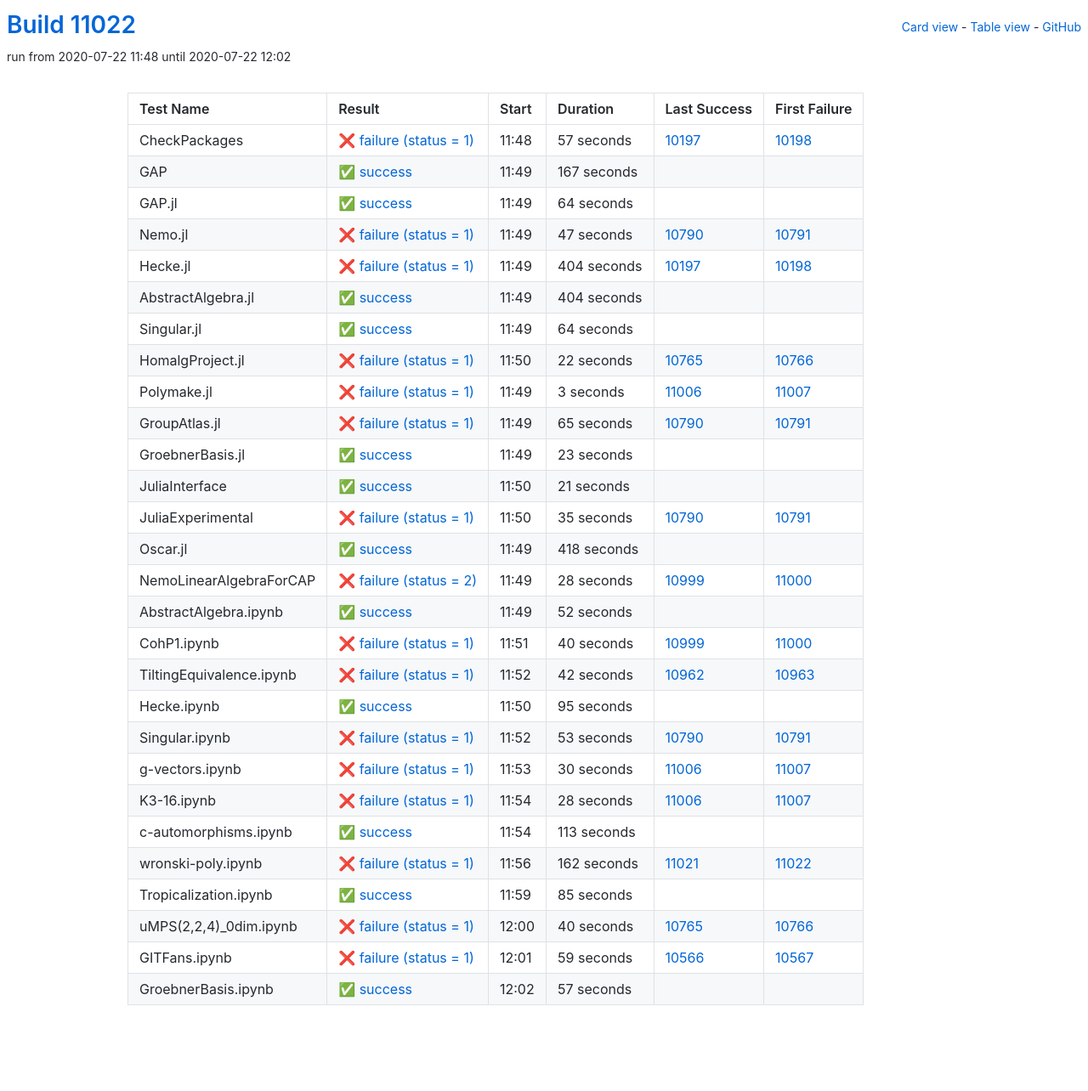
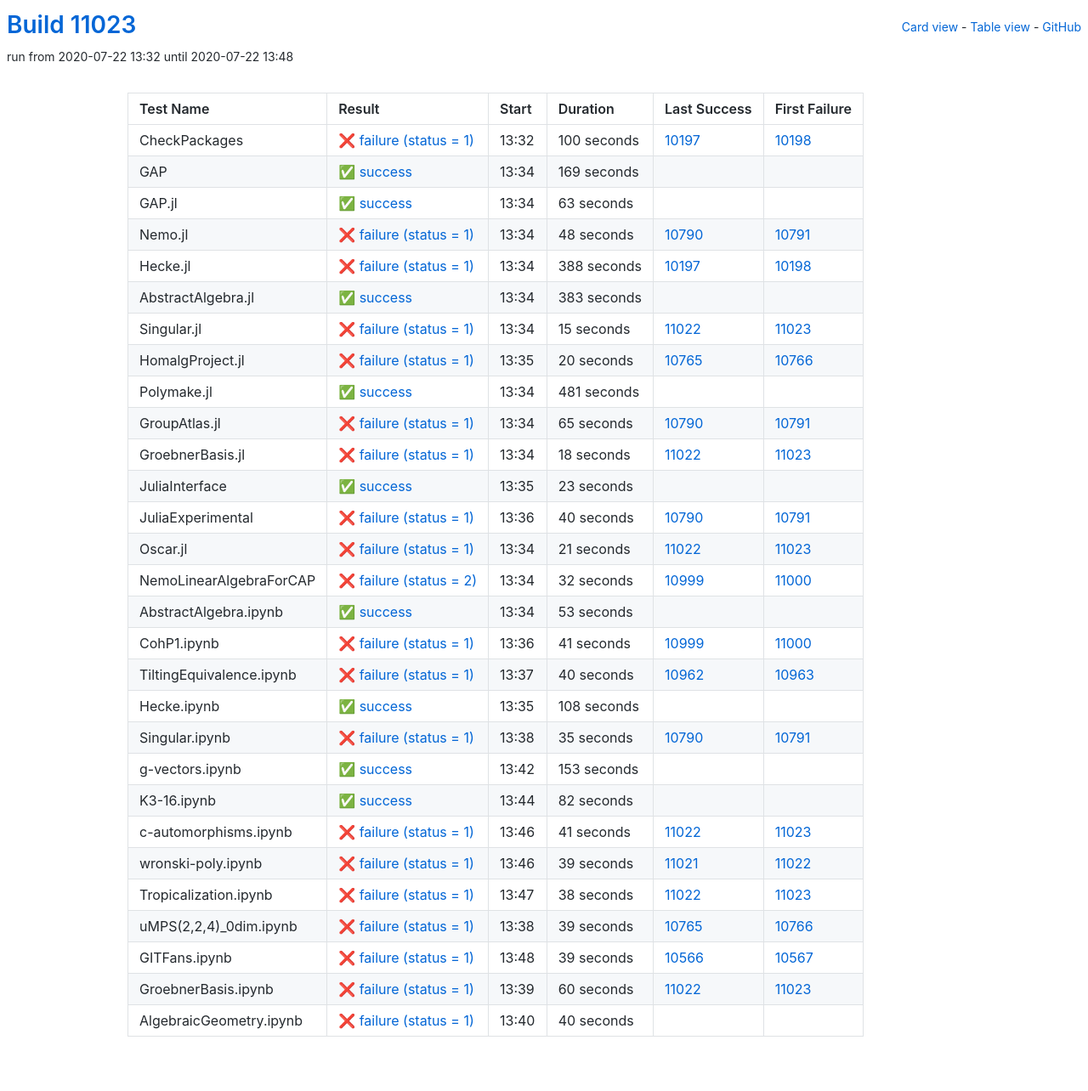
Before and after one commit to oscar-system/oscar-ci-status, a Jekyll site: the page built from table.html, in a window 1280 px wide. Shown: the whole page at 85% size. Built offline with Jekyll 4.4.1, drawn with Linux system fonts in a browser that asks for light colours; before the commit the page ends 1247 px from its top, so only the background shows below that.

Commit message:
Build #11023

```diff
--- a/_data/ci.yml
+++ b/_data/ci.yml
@@ -1,6 +1,6 @@
 ---
-build: 11022
-build_url: https://oscarci.mathematik.uni-kl.de/job/oscar/11022/
+build: 11023
+build_url: https://oscarci.mathematik.uni-kl.de/job/oscar/11023/
 job: oscar
 organization: oscar-system
 repo: oscar-ci-status
@@ -8,116 +8,116 @@
 tests:
 - name: CheckPackages
   id: checkpackages
-  log: https://oscarci.mathematik.uni-kl.de/job/oscar/11022/artifact/logs/build-11022/CheckPackages.log
-  start: 2020-07-22 11:48
+  log: https://oscarci.mathematik.uni-kl.de/job/oscar/11023/artifact/logs/build-11023/CheckPackages.log
+  start: 2020-07-22 13:32
   success: false
   exitcode: 1
   status: failure
-  duration: 57
+  duration: 100
   last_success: 10197
   last_success_url: https://oscarci.mathematik.uni-kl.de/job/oscar/10197/
   first_failure: 10198
   first_failure_url: https://oscarci.mathematik.uni-kl.de/job/oscar/10198/
 - name: GAP
   id: gap
-  log: https://oscarci.mathematik.uni-kl.de/job/oscar/11022/artifact/logs/build-11022/GAP.log
-  start: 2020-07-22 11:49
+  log: https://oscarci.mathematik.uni-kl.de/job/oscar/11023/artifact/logs/build-11023/GAP.log
+  start: 2020-07-22 13:34
   success: true
   exitcode: 0
   status: success
-  duration: 167
+  duration: 169
   last_success: false
   last_success_url:
   first_failure: false
   first_failure_url:
 - name: GAP.jl
   id: gap-jl
-  log: https://oscarci.mathematik.uni-kl.de/job/oscar/11022/artifact/logs/build-11022/GAP.jl.log
-  start: 2020-07-22 11:49
+  log: https://oscarci.mathematik.uni-kl.de/job/oscar/11023/artifact/logs/build-11023/GAP.jl.log
+  start: 2020-07-22 13:34
   success: true
   exitcode: 0
   status: success
-  duration: 64
+  duration: 63
   last_success: false
   last_success_url:
   first_failure: false
   first_failure_url:
 - name: Nemo.jl
   id: nemo-jl
-  log: https://oscarci.mathematik.uni-kl.de/job/oscar/11022/artifact/logs/build-11022/Nemo.jl.log
-  start: 2020-07-22 11:49
+  log: https://oscarci.mathematik.uni-kl.de/job/oscar/11023/artifact/logs/build-11023/Nemo.jl.log
+  start: 2020-07-22 13:34
   success: false
   exitcode: 1
   status: failure
-  duration: 47
+  duration: 48
   last_success: 10790
   last_success_url: https://oscarci.mathematik.uni-kl.de/job/oscar/10790/
   first_failure: 10791
   first_failure_url: https://oscarci.mathematik.uni-kl.de/job/oscar/10791/
 - name: Hecke.jl
   id: hecke-jl
-  log: https://oscarci.mathematik.uni-kl.de/job/oscar/11022/artifact/logs/build-11022/Hecke.jl.log
-  start: 2020-07-22 11:49
+  log: https://oscarci.mathematik.uni-kl.de/job/oscar/11023/artifact/logs/build-11023/Hecke.jl.log
+  start: 2020-07-22 13:34
   success: false
   exitcode: 1
   status: failure
-  duration: 404
+  duration: 388
   last_success: 10197
   last_success_url: https://oscarci.mathematik.uni-kl.de/job/oscar/10197/
   first_failure: 10198
   first_failure_url: https://oscarci.mathematik.uni-kl.de/job/oscar/10198/
 - name: AbstractAlgebra.jl
   id: abstractalgebra-jl
-  log: https://oscarci.mathematik.uni-kl.de/job/oscar/11022/artifact/logs/build-11022/AbstractAlgebra.jl.log
-  start: 2020-07-22 11:49
+  log: https://oscarci.mathematik.uni-kl.de/job/oscar/11023/artifact/logs/build-11023/AbstractAlgebra.jl.log
+  start: 2020-07-22 13:34
   success: true
   exitcode: 0
   status: success
-  duration: 404
+  duration: 383
   last_success: false
   last_success_url:
   first_failure: false
   first_failure_url:
 - name: Singular.jl
   id: singular-jl
-  log: https://oscarci.mathematik.uni-kl.de/job/oscar/11022/artifact/logs/build-11022/Singular.jl.log
-  start: 2020-07-22 11:49
-  success: true
-  exitcode: 0
-  status: success
-  duration: 64
-  last_success: false
-  last_success_url:
-  first_failure: false
-  first_failure_url:
-- name: HomalgProject.jl
-  id: homalgproject-jl
-  log: https://oscarci.mathematik.uni-kl.de/job/oscar/11022/artifact/logs/build-11022/HomalgProject.jl.log
-  start: 2020-07-22 11:50
+  log: https://oscarci.mathematik.uni-kl.de/job/oscar/11023/artifact/logs/build-11023/Singular.jl.log
+  start: 2020-07-22 13:34
   success: false
   exitcode: 1
   status: failure
-  duration: 22
+  duration: 15
+  last_success: 11022
+  last_success_url: https://oscarci.mathematik.uni-kl.de/job/oscar/11022/
+  first_failure: 11023
+  first_failure_url: https://oscarci.mathematik.uni-kl.de/job/oscar/11023/
+- name: HomalgProject.jl
+  id: homalgproject-jl
+  log: https://oscarci.mathematik.uni-kl.de/job/oscar/11023/artifact/logs/build-11023/HomalgProject.jl.log
+  start: 2020-07-22 13:35
+  success: false
+  exitcode: 1
+  status: failure
+  duration: 20
   last_success: 10765
   last_success_url: https://oscarci.mathematik.uni-kl.de/job/oscar/10765/
   first_failure: 10766
   first_failure_url: https://oscarci.mathematik.uni-kl.de/job/oscar/10766/
 - name: Polymake.jl
   id: polymake-jl
-  log: https://oscarci.mathematik.uni-kl.de/job/oscar/11022/artifact/logs/build-11022/Polymake.jl.log
-  start: 2020-07-22 11:49
-  success: false
-  exitcode: 1
-  status: failure
-  duration: 3
-  last_success: 11006
-  last_success_url: https://oscarci.mathematik.uni-kl.de/job/oscar/11006/
-  first_failure: 11007
-  first_failure_url: https://oscarci.mathematik.uni-kl.de/job/oscar/11007/
+  log: https://oscarci.mathematik.uni-kl.de/job/oscar/11023/artifact/logs/build-11023/Polymake.jl.log
+  start: 2020-07-22 13:34
+  success: true
+  exitcode: 0
+  status: success
+  duration: 481
+  last_success: false
+  last_success_url:
+  first_failure: false
+  first_failure_url:
 - name: GroupAtlas.jl
   id: groupatlas-jl
-  log: https://oscarci.mathematik.uni-kl.de/job/oscar/11022/artifact/logs/build-11022/GroupAtlas.jl.log
-  start: 2020-07-22 11:49
+  log: https://oscarci.mathematik.uni-kl.de/job/oscar/11023/artifact/logs/build-11023/GroupAtlas.jl.log
+  start: 2020-07-22 13:34
   success: false
   exitcode: 1
   status: failure
@@ -128,8 +128,20 @@
   first_failure_url: https://oscarci.mathematik.uni-kl.de/job/oscar/10791/
 - name: GroebnerBasis.jl
   id: groebnerbasis-jl
-  log: https://oscarci.mathematik.uni-kl.de/job/oscar/11022/artifact/logs/build-11022/GroebnerBasis.jl.log
-  start: 2020-07-22 11:49
+  log: https://oscarci.mathematik.uni-kl.de/job/oscar/11023/artifact/logs/build-11023/GroebnerBasis.jl.log
+  start: 2020-07-22 13:34
+  success: false
+  exitcode: 1
+  status: failure
+  duration: 18
+  last_success: 11022
+  last_success_url: https://oscarci.mathematik.uni-kl.de/job/oscar/11022/
+  first_failure: 11023
+  first_failure_url: https://oscarci.mathematik.uni-kl.de/job/oscar/11023/
+- name: JuliaInterface
+  id: juliainterface
+  log: https://oscarci.mathematik.uni-kl.de/job/oscar/11023/artifact/logs/build-11023/JuliaInterface.log
+  start: 2020-07-22 13:35
   success: true
   exitcode: 0
   status: success
@@ -138,22 +150,94 @@
   last_success_url:
   first_failure: false
   first_failure_url:
-- name: JuliaInterface
-  id: juliainterface
-  log: https://oscarci.mathematik.uni-kl.de/job/oscar/11022/artifact/logs/build-11022/JuliaInterface.log
-  start: 2020-07-22 11:50
+- name: JuliaExperimental
+  id: juliaexperimental
+  log: https://oscarci.mathematik.uni-kl.de/job/oscar/11023/artifact/logs/build-11023/JuliaExperimental.log
+  start: 2020-07-22 13:36
+  success: false
+  exitcode: 1
+  status: failure
+  duration: 40
+  last_success: 10790
+  last_success_url: https://oscarci.mathematik.uni-kl.de/job/oscar/10790/
+  first_failure: 10791
+  first_failure_url: https://oscarci.mathematik.uni-kl.de/job/oscar/10791/
+- name: Oscar.jl
+  id: oscar-jl
+  log: https://oscarci.mathematik.uni-kl.de/job/oscar/11023/artifact/logs/build-11023/Oscar.jl.log
+  start: 2020-07-22 13:34
+  success: false
+  exitcode: 1
+  status: failure
+  duration: 21
+  last_success: 11022
+  last_success_url: https://oscarci.mathematik.uni-kl.de/job/oscar/11022/
+  first_failure: 11023
+  first_failure_url: https://oscarci.mathematik.uni-kl.de/job/oscar/11023/
+- name: NemoLinearAlgebraForCAP
+  id: nemolinearalgebraforcap
+  log: https://oscarci.mathematik.uni-kl.de/job/oscar/11023/artifact/logs/build-11023/NemoLinearAlgebraForCAP.log
+  start: 2020-07-22 13:34
+  success: false
+  exitcode: 2
+  status: failure
+  duration: 32
+  last_success: 10999
+  last_success_url: https://oscarci.mathematik.uni-kl.de/job/oscar/10999/
+  first_failure: 11000
+  first_failure_url: https://oscarci.mathematik.uni-kl.de/job/oscar/11000/
+- name: AbstractAlgebra.ipynb
+  id: abstractalgebra-ipynb
+  log: https://oscarci.mathematik.uni-kl.de/job/oscar/11023/artifact/logs/build-11023/AbstractAlgebra.ipynb.log
+  start: 2020-07-22 13:34
   success: true
   exitcode: 0
   status: success
-  duration: 21
+  duration: 53
   last_success: false
   last_success_url:
   first_failure: false
   first_failure_url:
-- name: JuliaExperimental
-  id: juliaexperimental
-  log: https://oscarci.mathematik.uni-kl.de/job/oscar/11022/artifact/logs/build-11022/JuliaExperimental.log
-  start: 2020-07-22 11:50
+- name: CohP1.ipynb
+  id: cohp1-ipynb
+  log: https://oscarci.mathematik.uni-kl.de/job/oscar/11023/artifact/logs/build-11023/CohP1.ipynb.log
+  start: 2020-07-22 13:36
+  success: false
+  exitcode: 1
+  status: failure
+  duration: 41
+  last_success: 10999
+  last_success_url: https://oscarci.mathematik.uni-kl.de/job/oscar/10999/
+  first_failure: 11000
+  first_failure_url: https://oscarci.mathematik.uni-kl.de/job/oscar/11000/
+- name: TiltingEquivalence.ipynb
+  id: tiltingequivalence-ipynb
+  log: https://oscarci.mathematik.uni-kl.de/job/oscar/11023/artifact/logs/build-11023/TiltingEquivalence.ipynb.log
+  start: 2020-07-22 13:37
+  success: false
+  exitcode: 1
+  status: failure
+  duration: 40
+  last_success: 10962
+  last_success_url: https://oscarci.mathematik.uni-kl.de/job/oscar/10962/
+  first_failure: 10963
+  first_failure_url: https://oscarci.mathematik.uni-kl.de/job/oscar/10963/
+- name: Hecke.ipynb
+  id: hecke-ipynb
+  log: https://oscarci.mathematik.uni-kl.de/job/oscar/11023/artifact/logs/build-11023/Hecke.ipynb.log
+  start: 2020-07-22 13:35
+  success: true
+  exitcode: 0
+  status: success
+  duration: 108
+  last_success: false
+  last_success_url:
+  first_failure: false
+  first_failure_url:
+- name: Singular.ipynb
+  id: singular-ipynb
+  log: https://oscarci.mathematik.uni-kl.de/job/oscar/11023/artifact/logs/build-11023/Singular.ipynb.log
+  start: 2020-07-22 13:38
   success: false
   exitcode: 1
   status: failure
@@ -162,182 +246,110 @@
   last_success_url: https://oscarci.mathematik.uni-kl.de/job/oscar/10790/
   first_failure: 10791
   first_failure_url: https://oscarci.mathematik.uni-kl.de/job/oscar/10791/
-- name: Oscar.jl
-  id: oscar-jl
-  log: https://oscarci.mathematik.uni-kl.de/job/oscar/11022/artifact/logs/build-11022/Oscar.jl.log
-  start: 2020-07-22 11:49
+- name: g-vectors.ipynb
+  id: g-vectors-ipynb
+  log: https://oscarci.mathematik.uni-kl.de/job/oscar/11023/artifact/logs/build-11023/g-vectors.ipynb.log
+  start: 2020-07-22 13:42
   success: true
   exitcode: 0
   status: success
-  duration: 418
+  duration: 153
   last_success: false
   last_success_url:
   first_failure: false
   first_failure_url:
-- name: NemoLinearAlgebraForCAP
-  id: nemolinearalgebraforcap
-  log: https://oscarci.mathematik.uni-kl.de/job/oscar/11022/artifact/logs/build-11022/NemoLinearAlgebraForCAP.log
-  start: 2020-07-22 11:49
-  success: false
-  exitcode: 2
-  status: failure
-  duration: 28
-  last_success: 10999
-  last_success_url: https://oscarci.mathematik.uni-kl.de/job/oscar/10999/
-  first_failure: 11000
-  first_failure_url: https://oscarci.mathematik.uni-kl.de/job/oscar/11000/
-- name: AbstractAlgebra.ipynb
-  id: abstractalgebra-ipynb
-  log: https://oscarci.mathematik.uni-kl.de/job/oscar/11022/artifact/logs/build-11022/AbstractAlgebra.ipynb.log
-  start: 2020-07-22 11:49
+- name: K3-16.ipynb
+  id: k3-16-ipynb
+  log: https://oscarci.mathematik.uni-kl.de/job/oscar/11023/artifact/logs/build-11023/K3-16.ipynb.log
+  start: 2020-07-22 13:44
   success: true
   exitcode: 0
   status: success
-  duration: 52
+  duration: 82
   last_success: false
   last_success_url:
   first_failure: false
   first_failure_url:
-- name: CohP1.ipynb
-  id: cohp1-ipynb
-  log: https://oscarci.mathematik.uni-kl.de/job/oscar/11022/artifact/logs/build-11022/CohP1.ipynb.log
-  start: 2020-07-22 11:51
+- name: c-automorphisms.ipynb
+  id: c-automorphisms-ipynb
+  log: https://oscarci.mathematik.uni-kl.de/job/oscar/11023/artifact/logs/build-11023/c-automorphisms.ipynb.log
+  start: 2020-07-22 13:46
   success: false
   exitcode: 1
   status: failure
-  duration: 40
-  last_success: 10999
-  last_success_url: https://oscarci.mathematik.uni-kl.de/job/oscar/10999/
-  first_failure: 11000
-  first_failure_url: https://oscarci.mathematik.uni-kl.de/job/oscar/11000/
-- name: TiltingEquivalence.ipynb
-  id: tiltingequivalence-ipynb
-  log: https://oscarci.mathematik.uni-kl.de/job/oscar/11022/artifact/logs/build-11022/TiltingEquivalence.ipynb.log
-  start: 2020-07-22 11:52
+  duration: 41
+  last_success: 11022
+  last_success_url: https://oscarci.mathematik.uni-kl.de/job/oscar/11022/
+  first_failure: 11023
+  first_failure_url: https://oscarci.mathematik.uni-kl.de/job/oscar/11023/
+- name: wronski-poly.ipynb
+  id: wronski-poly-ipynb
+  log: https://oscarci.mathematik.uni-kl.de/job/oscar/11023/artifact/logs/build-11023/wronski-poly.ipynb.log
+  start: 2020-07-22 13:46
   success: false
   exitcode: 1
   status: failure
-  duration: 42
-  last_success: 10962
-  last_success_url: https://oscarci.mathematik.uni-kl.de/job/oscar/10962/
-  first_failure: 10963
-  first_failure_url: https://oscarci.mathematik.uni-kl.de/job/oscar/10963/
-- name: Hecke.ipynb
-  id: hecke-ipynb
-  log: https://oscarci.mathematik.uni-kl.de/job/oscar/11022/artifact/logs/build-11022/Hecke.ipynb.log
-  start: 2020-07-22 11:50
-  success: true
-  exitcode: 0
-  status: success
-  duration: 95
-  last_success: false
-  last_success_url:
-  first_failure: false
-  first_failure_url:
-- name: Singular.ipynb
-  id: singular-ipynb
-  log: https://oscarci.mathematik.uni-kl.de/job/oscar/11022/artifact/logs/build-11022/Singular.ipynb.log
-  start: 2020-07-22 11:52
-  success: false
-  exitcode: 1
-  status: failure
-  duration: 53
-  last_success: 10790
-  last_success_url: https://oscarci.mathematik.uni-kl.de/job/oscar/10790/
-  first_failure: 10791
-  first_failure_url: https://oscarci.mathematik.uni-kl.de/job/oscar/10791/
-- name: g-vectors.ipynb
-  id: g-vectors-ipynb
-  log: https://oscarci.mathematik.uni-kl.de/job/oscar/11022/artifact/logs/build-11022/g-vectors.ipynb.log
-  start: 2020-07-22 11:53
-  success: false
-  exitcode: 1
-  status: failure
-  duration: 30
-  last_success: 11006
-  last_success_url: https://oscarci.mathematik.uni-kl.de/job/oscar/11006/
-  first_failure: 11007
-  first_failure_url: https://oscarci.mathematik.uni-kl.de/job/oscar/11007/
-- name: K3-16.ipynb
-  id: k3-16-ipynb
-  log: https://oscarci.mathematik.uni-kl.de/job/oscar/11022/artifact/logs/build-11022/K3-16.ipynb.log
-  start: 2020-07-22 11:54
-  success: false
-  exitcode: 1
-  status: failure
-  duration: 28
-  last_success: 11006
-  last_success_url: https://oscarci.mathematik.uni-kl.de/job/oscar/11006/
-  first_failure: 11007
-  first_failure_url: https://oscarci.mathematik.uni-kl.de/job/oscar/11007/
-- name: c-automorphisms.ipynb
-  id: c-automorphisms-ipynb
-  log: https://oscarci.mathematik.uni-kl.de/job/oscar/11022/artifact/logs/build-11022/c-automorphisms.ipynb.log
-  start: 2020-07-22 11:54
-  success: true
-  exitcode: 0
-  status: success
-  duration: 113
-  last_success: false
-  last_success_url:
-  first_failure: false
-  first_failure_url:
-- name: wronski-poly.ipynb
-  id: wronski-poly-ipynb
-  log: https://oscarci.mathematik.uni-kl.de/job/oscar/11022/artifact/logs/build-11022/wronski-poly.ipynb.log
-  start: 2020-07-22 11:56
-  success: false
-  exitcode: 1
-  status: failure
-  duration: 162
+  duration: 39
   last_success: 11021
   last_success_url: https://oscarci.mathematik.uni-kl.de/job/oscar/11021/
   first_failure: 11022
   first_failure_url: https://oscarci.mathematik.uni-kl.de/job/oscar/11022/
 - name: Tropicalization.ipynb
   id: tropicalization-ipynb
-  log: https://oscarci.mathematik.uni-kl.de/job/oscar/11022/artifact/logs/build-11022/Tropicalization.ipynb.log
-  start: 2020-07-22 11:59
-  success: true
-  exitcode: 0
-  status: success
-  duration: 85
-  last_success: false
-  last_success_url:
-  first_failure: false
-  first_failure_url:
-- name: uMPS(2,2,4)_0dim.ipynb
-  id: umps-2-2-4-0dim-ipynb
-  log: https://oscarci.mathematik.uni-kl.de/job/oscar/11022/artifact/logs/build-11022/uMPS-2-2-4-_0dim.ipynb.log
-  start: 2020-07-22 12:00
+  log: https://oscarci.mathematik.uni-kl.de/job/oscar/11023/artifact/logs/build-11023/Tropicalization.ipynb.log
+  start: 2020-07-22 13:47
   success: false
   exitcode: 1
   status: failure
-  duration: 40
+  duration: 38
+  last_success: 11022
+  last_success_url: https://oscarci.mathematik.uni-kl.de/job/oscar/11022/
+  first_failure: 11023
+  first_failure_url: https://oscarci.mathematik.uni-kl.de/job/oscar/11023/
+- name: uMPS(2,2,4)_0dim.ipynb
+  id: umps-2-2-4-0dim-ipynb
+  log: https://oscarci.mathematik.uni-kl.de/job/oscar/11023/artifact/logs/build-11023/uMPS-2-2-4-_0dim.ipynb.log
+  start: 2020-07-22 13:38
+  success: false
+  exitcode: 1
+  status: failure
+  duration: 39
   last_success: 10765
   last_success_url: https://oscarci.mathematik.uni-kl.de/job/oscar/10765/
   first_failure: 10766
   first_failure_url: https://oscarci.mathematik.uni-kl.de/job/oscar/10766/
 - name: GITFans.ipynb
   id: gitfans-ipynb
-  log: https://oscarci.mathematik.uni-kl.de/job/oscar/11022/artifact/logs/build-11022/GITFans.ipynb.log
-  start: 2020-07-22 12:01
+  log: https://oscarci.mathematik.uni-kl.de/job/oscar/11023/artifact/logs/build-11023/GITFans.ipynb.log
+  start: 2020-07-22 13:48
   success: false
   exitcode: 1
   status: failure
-  duration: 59
+  duration: 39
   last_success: 10566
   last_success_url: https://oscarci.mathematik.uni-kl.de/job/oscar/10566/
   first_failure: 10567
   first_failure_url: https://oscarci.mathematik.uni-kl.de/job/oscar/10567/
 - name: GroebnerBasis.ipynb
   id: groebnerbasis-ipynb
-  log: https://oscarci.mathematik.uni-kl.de/job/oscar/11022/artifact/logs/build-11022/GroebnerBasis.ipynb.log
-  start: 2020-07-22 12:02
-  success: true
-  exitcode: 0
-  status: success
-  duration: 57
+  log: https://oscarci.mathematik.uni-kl.de/job/oscar/11023/artifact/logs/build-11023/GroebnerBasis.ipynb.log
+  start: 2020-07-22 13:39
+  success: false
+  exitcode: 1
+  status: failure
+  duration: 60
+  last_success: 11022
+  last_success_url: https://oscarci.mathematik.uni-kl.de/job/oscar/11022/
+  first_failure: 11023
+  first_failure_url: https://oscarci.mathematik.uni-kl.de/job/oscar/11023/
+- name: AlgebraicGeometry.ipynb
+  id: algebraicgeometry-ipynb
+  log: https://oscarci.mathematik.uni-kl.de/job/oscar/11023/artifact/logs/build-11023/AlgebraicGeometry.ipynb.log
+  start: 2020-07-22 13:40
+  success: false
+  exitcode: 1
+  status: failure
+  duration: 40
   last_success: false
   last_success_url:
   first_failure: false
--- a/assets/css/cards.css
+++ b/assets/css/cards.css
@@ -92,6 +92,10 @@
   font-size:1.6em !important
 }
 
+.algebraicgeometry-ipynb h3 {
+  font-size:1.3em !important
+}
+
 .tiltingequivalence-ipynb h3 {
   font-size:1.3em !important
 }
```
Also changed, not shown: README.md.
